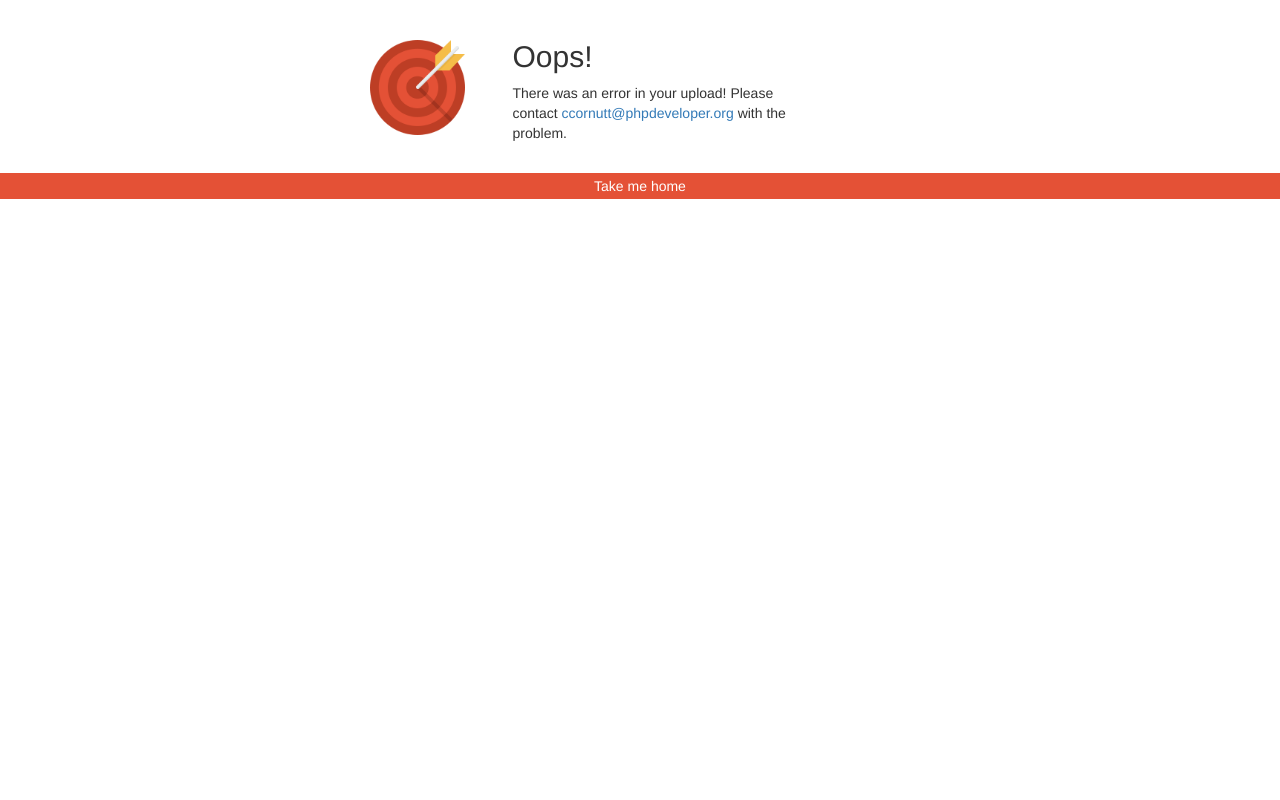
After one commit to enygma/packagetrack, a PHP site: template templates/error.php in a window 1280 px wide. The commit adds this page. Run offline with PHP 8.4, Linux system fonts and the light colour scheme; the template is opened without the code that fills it, so the values that code supplies are empty; some libraries are stand-ins or nearby versions.

Commit message:
adding error handling page, no more slim error

```diff
--- /dev/null
+++ b/templates/error.php
@@ -0,0 +1,34 @@
+<html>
+    <head>
+        <title>PackageTrack: Composer Package Tracking</title>
+        <link rel="stylesheet" href="https://maxcdn.bootstrapcdn.com/bootstrap/3.2.0/css/bootstrap.min.css">
+        <link rel="stylesheet" href="/assets/css/site.css"/>
+        <script src="//code.jquery.com/jquery-1.11.0.min.js"></script>
+    </head>
+    <body>
+        <div class="container">
+            <br/>
+            <div class="col-md-3"></div>
+            <div class="col-md-6">
+                <div class="row">
+                    <div class="col-md-3">
+                        <br/>
+                        <img src="/assets/img/target.png" height="95"/>
+                    </div>
+                    <div class="col-md-7">
+                        <h2>Oops!</h2>
+                        <p>
+                            There was an error in your upload! Please contact <a href="mailto:ccornutt@phpdeveloper.org">ccornutt@phpdeveloper.org</a>
+                            with the problem.
+                        </p>
+                    </div>
+                </div>
+                <br/>
+            </div>
+            <div class="col-md-3"></div>
+        </div>
+    </body>
+    <footer class="default-footer">
+        <a href="/" style="color:#FFFFFF">Take me home</a>
+    </footer>
+</html>
```
Also changed, not shown: index.php (+6 -1 lines).
